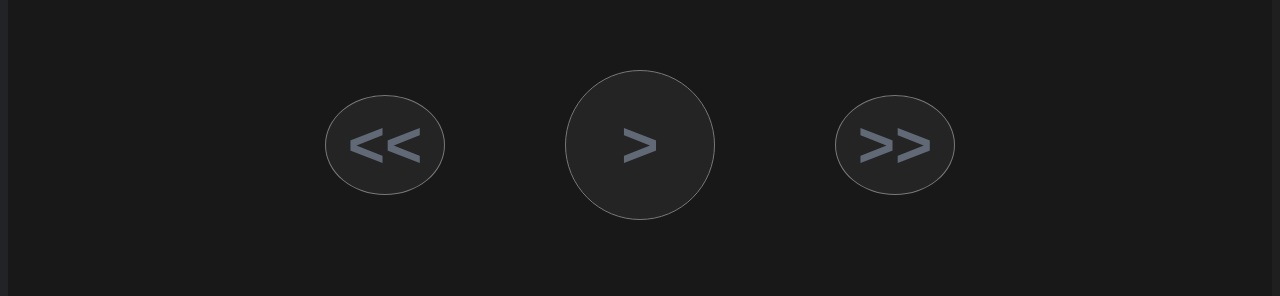
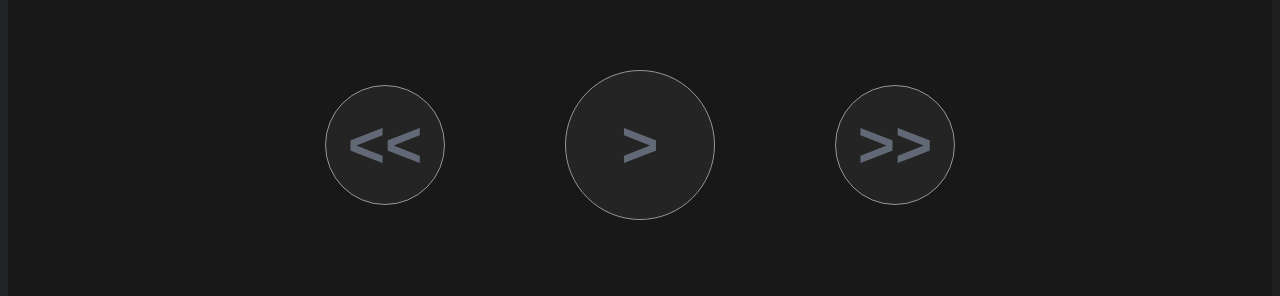
Before and after one commit to neBill/DronHtmlPlayer, a plain HTML site: page index.html in a window 1280 px wide. Shown: the part 504-800 px from the top of the page. Drawn offline with Linux system fonts and the light colour scheme.

Commit message:
Update style.css

```diff
--- a/style.css
+++ b/style.css
@@ -85,10 +85,10 @@ p{
   font-size: 4em;
   padding: 8px;
   width: 120px;
-  height: 100px;
+  height: 120px;
   margin: 0px 60px;
   background-color: rgb(36, 36, 36);
-  border:solid rgb(120, 120, 120);
+  border:solid rgb(150, 150, 150);
   border-width:0.5px;
   border-radius: 50%;
   -webkit-tap-highlight-color: rgba(167, 169, 170, 0);
@@ -105,7 +105,7 @@ p{
 
 
 
-.play_button:active{
+.play_button:active, .prev_button:active, .next_button:active{
 
   color: rgb(255, 255, 255);
 
```
